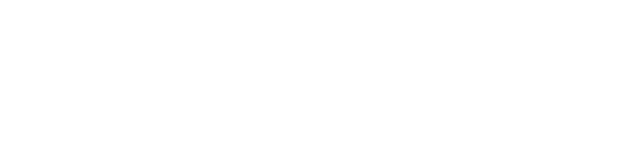
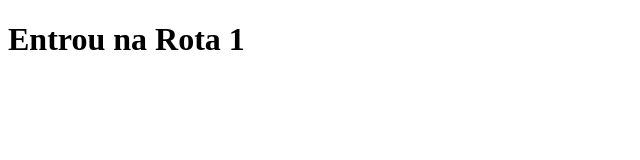
Before and after one commit to dannielalves/desenvolvimento-nodejs, a plain HTML site: page 3_CORE_MODULES/10_roteamento/index.html in a window 1280 px wide. Shown: the whole page, without its empty margins (0-640 px from the left). Drawn offline with Linux system fonts and the light colour scheme.

Commit message:
10_roteamento

```diff
--- a/3_CORE_MODULES/10_roteamento/index.html
+++ b/3_CORE_MODULES/10_roteamento/index.html
@@ -6,6 +6,6 @@
     <title>Criando Rotas</title>
 </head>
 <body>
-
+    <h1>Entrou na Rota 1</h1>
 </body>
 </html>
```
